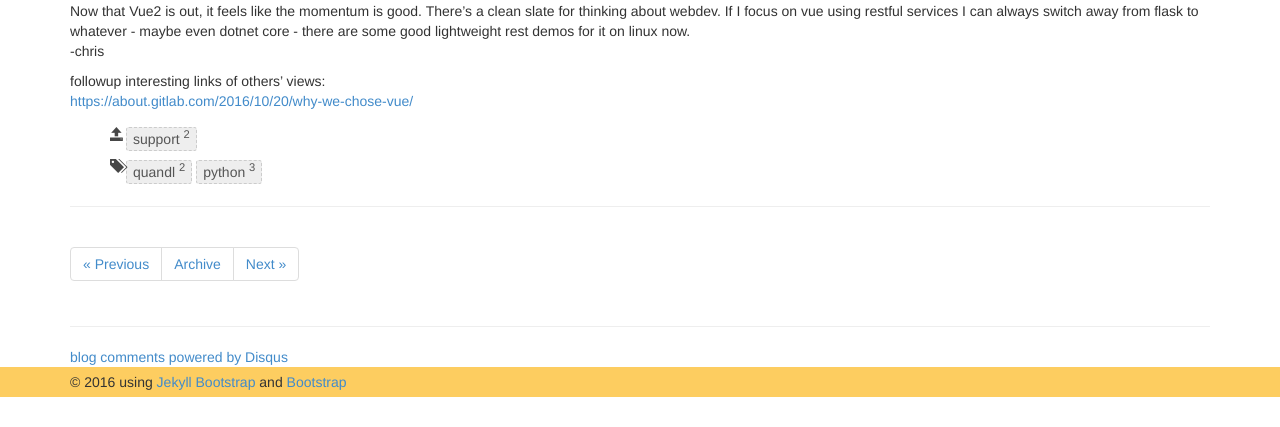
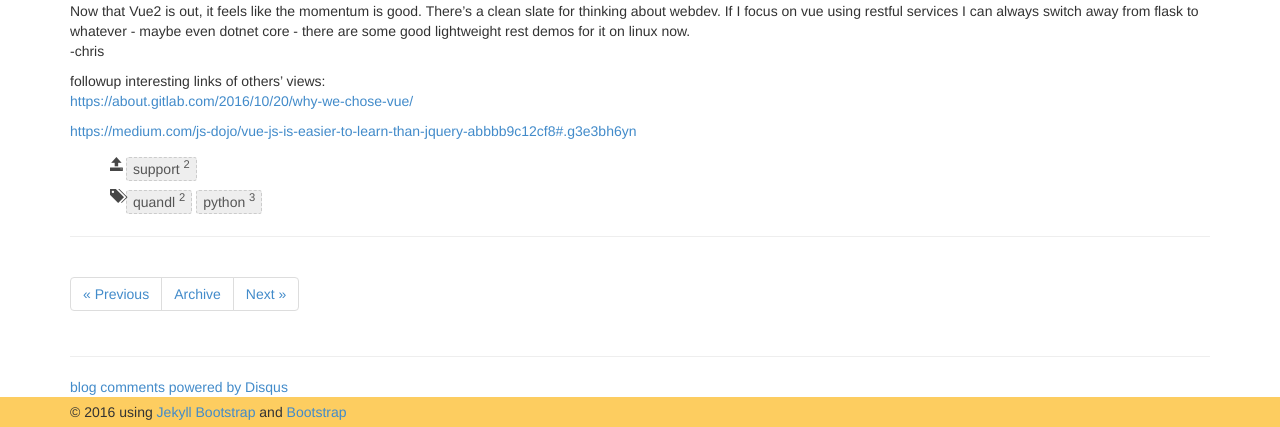
Before and after one commit to faizanvahevaria/chrisamow.github.io, a Jekyll site: the page built from _posts/2016-10-26-vue-fun.md, in a window 1280 px wide, cut to the strip 754-1181 px from the top of the page. Built offline with Jekyll 4.4.1, drawn with Linux system fonts in a browser that asks for light colours; nearby versions of some CDN libraries; comment, search, counter and statistics services are not loaded; before the commit the page ends 1151 px from its top, so only the background shows below that.

Commit message:
blog content

```diff
--- a/_posts/2016-10-26-vue-fun.md
+++ b/_posts/2016-10-26-vue-fun.md
@@ -26,3 +26,6 @@ Now that Vue2 is out, it feels like the momentum is good.  There's a clean slate
 
 followup interesting links of others' views:
 <https://about.gitlab.com/2016/10/20/why-we-chose-vue/>
+
+
+<https://medium.com/js-dojo/vue-js-is-easier-to-learn-than-jquery-abbbb9c12cf8#.g3e3bh6yn>
```
